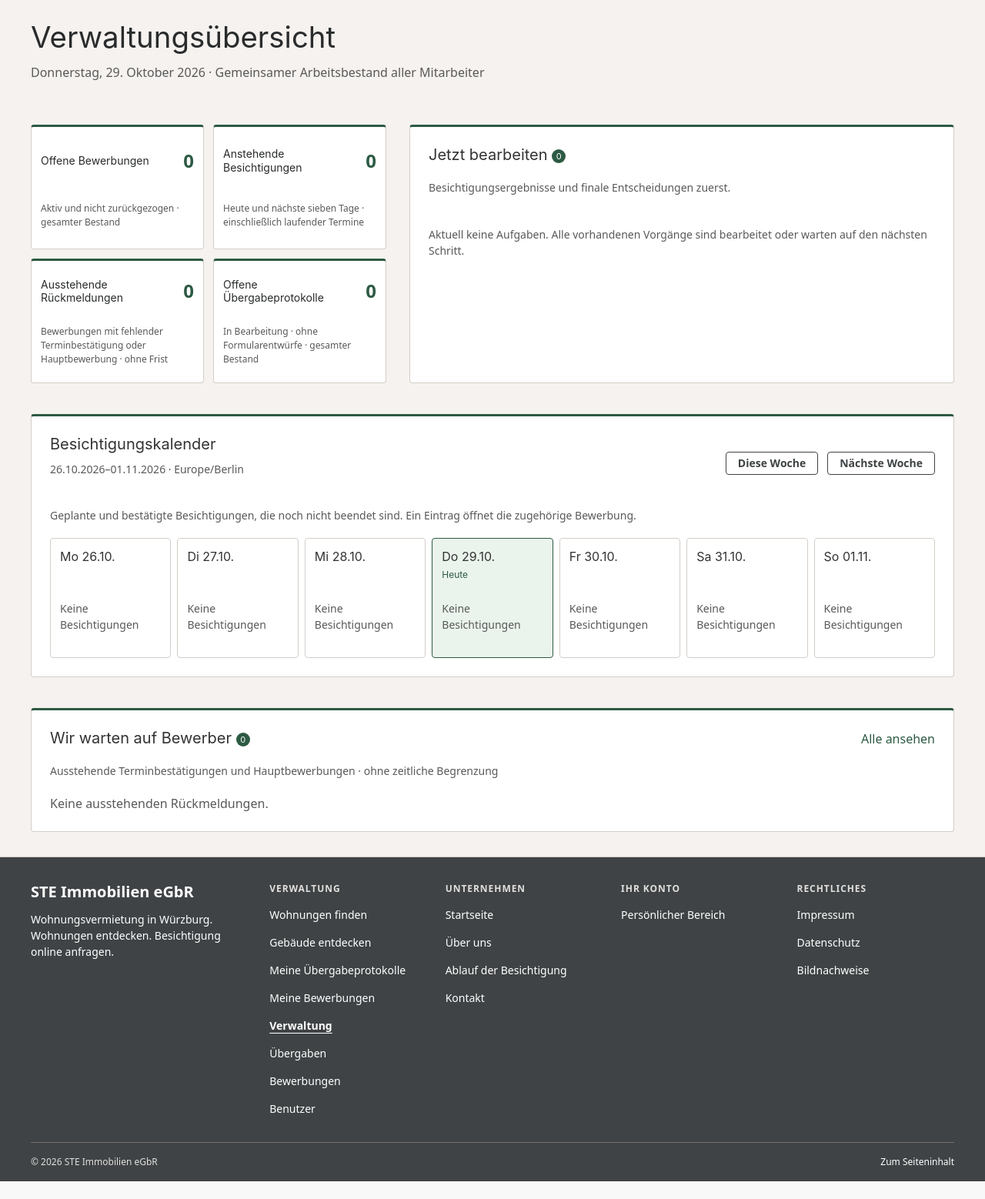
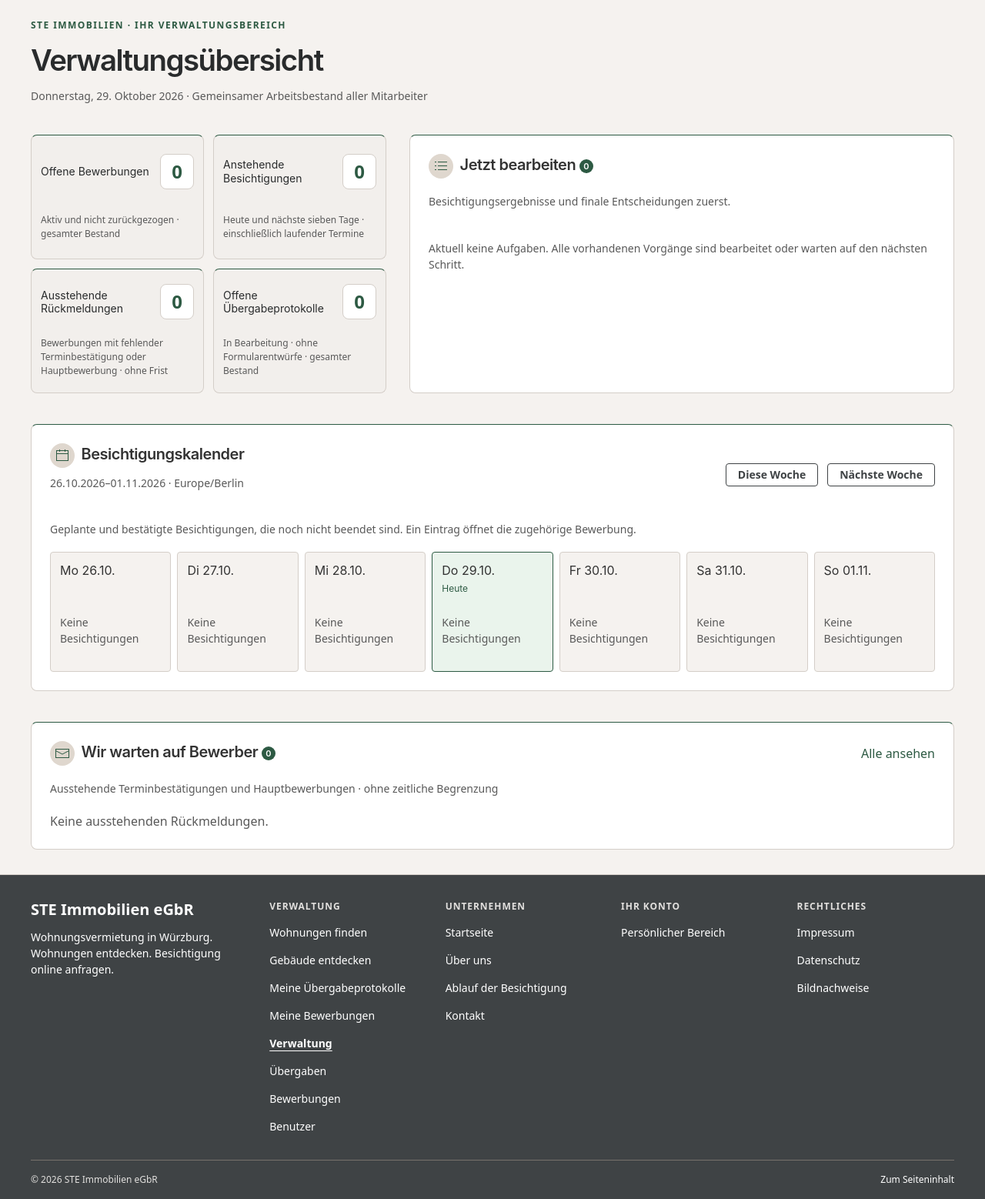
Before and after one commit to STEImmo/STEImmo, a Django app: page /verwaltung/ in a window 1280 px wide. Shown: the part 188-1746 px from the top of the page at 77% size. Before the commit the page ends 1723 px from the top, so only its background shows below. Run offline with Django 5.2, Linux system fonts and the light colour scheme; the visitor is signed in with stand-in values (Sample User, id 1); data that the repository does not hold is empty; parts of the project's set-up code (start-up, migrations or seed data) failed here and were passed over; some libraries are stand-ins or nearby versions.

Commit message:
style: update employee dashboard UI with improved layout, typography, and icons

```diff
--- a/static/css/app.css
+++ b/static/css/app.css
@@ -1932,6 +1932,65 @@ a:active,
     gap: var(--steimmo-space-sm);
 }
 
+.dashboard-heading .home-eyebrow {
+    margin-bottom: var(--steimmo-space-sm);
+}
+
+.dashboard-heading .home-title {
+    margin-bottom: var(--steimmo-space-sm);
+    font-size: clamp(1.75rem, 3vw, 2.5rem);
+    letter-spacing: -.04em;
+}
+
+.dashboard-heading__date {
+    max-width: 40rem;
+    margin: 0;
+    color: var(--steimmo-color-text-muted);
+    font-size: var(--steimmo-font-size-sm);
+}
+
+.dashboard-page .management-panel {
+    border-top-width: 1px;
+    border-radius: var(--steimmo-radius-md);
+}
+
+.dashboard-page .dashboard-metric {
+    background: var(--steimmo-color-surface-subtle);
+}
+
+.dashboard-section-icon {
+    display: inline-flex;
+    align-items: center;
+    justify-content: center;
+    width: 2rem;
+    height: 2rem;
+    margin-right: var(--steimmo-space-2xs);
+    border-radius: 50%;
+    background: var(--steimmo-color-surface-brand);
+    color: var(--steimmo-color-primary);
+    vertical-align: middle;
+}
+
+.dashboard-page .dashboard-section-heading > h2,
+.dashboard-page .dashboard-section-heading > div > h2 {
+    font-weight: 600;
+    letter-spacing: -.025em;
+}
+
+.dashboard-calendar__day {
+    background: var(--steimmo-color-surface-page);
+}
+
+.dashboard-calendar__entry {
+    padding-left: var(--steimmo-space-xs);
+    border-left: 2px solid var(--steimmo-color-primary);
+}
+
+.dashboard-calendar__entry:hover {
+    background: var(--steimmo-color-surface-brand);
+    text-decoration: none;
+}
+
 @media (min-width: 640px) {
     .dashboard-metrics {
         grid-template-columns: repeat(2, minmax(0, 1fr));
@@ -1996,7 +2055,16 @@ a:active,
 }
 
 .dashboard-metric__count {
-    display: block;
+    display: flex;
+    align-items: center;
+    justify-content: center;
+    min-width: 2.75rem;
+    min-height: 2.75rem;
+    padding: var(--steimmo-space-2xs);
+    box-sizing: border-box;
+    border: 1px solid var(--steimmo-color-border);
+    border-radius: var(--steimmo-radius-md);
+    background: var(--steimmo-color-surface);
     font-size: var(--steimmo-font-size-2xl);
     font-weight: 600;
     color: var(--steimmo-color-primary);
--- a/templates/base.html
+++ b/templates/base.html
@@ -6,7 +6,7 @@
     <meta name="viewport" content="width=device-width, initial-scale=1">
     <title>{% block title %}STE Immobilien eGbR{% endblock %}</title>
     <link rel="stylesheet" href="{% static 'vendor/uikit/uikit.min.css' %}">
-    <link rel="stylesheet" href="{% static 'css/app.css' %}?v=74">
+    <link rel="stylesheet" href="{% static 'css/app.css' %}?v=76">
 </head>
 <body class="site-shell">
     <a class="site-skip-link" href="#main-content">Zum Inhalt springen</a>
--- a/templates/wohnungsverwaltung/employee_dashboard.html
+++ b/templates/wohnungsverwaltung/employee_dashboard.html
@@ -5,12 +5,13 @@
 
 {% block content %}
 {% timezone "Europe/Berlin" %}
-<section class="uk-section management-page">
+<section class="uk-section management-page dashboard-page">
     <div class="uk-container">
         {% include "wohnungsverwaltung/_workspace_navigation.html" with area="management" %}
-        <div class="management-page__heading uk-margin-bottom">
-            <h1 class="uk-heading-small uk-margin-remove-bottom">Verwaltungsübersicht</h1>
-            <p class="uk-text-muted uk-margin-small-top">{{ today|date:"l, d. F Y" }} · Gemeinsamer Arbeitsbestand aller Mitarbeiter</p>
+        <div class="dashboard-heading uk-margin-medium-bottom">
+            <p class="home-eyebrow">STE Immobilien · Ihr Verwaltungsbereich</p>
+            <h1 class="home-title">Verwaltungsübersicht</h1>
+            <p class="dashboard-heading__date">{{ today|date:"l, d. F Y" }} · Gemeinsamer Arbeitsbestand aller Mitarbeiter</p>
         </div>
 
         <div class="{% if not list_title %}dashboard-summary {% endif %}uk-grid-medium uk-flex-top uk-margin-medium-bottom" uk-grid>
@@ -31,7 +32,7 @@
             <div class="uk-width-3-5@l">
                 <section class="dashboard-tasks management-panel uk-card uk-card-default uk-card-body" aria-labelledby="dashboard-tasks-title">
                     <div class="dashboard-section-heading">
-                        <h2 id="dashboard-tasks-title" class="uk-card-title uk-margin-remove">Jetzt bearbeiten <span class="uk-badge">{{ task_count }}</span></h2>
+                        <h2 id="dashboard-tasks-title" class="uk-card-title uk-margin-remove"><span class="dashboard-section-icon" uk-icon="list" aria-hidden="true"></span> Jetzt bearbeiten <span class="uk-badge">{{ task_count }}</span></h2>
                         {% if task_count %}<a href="?bereich=aufgaben">{% if task_count == 1 %}Aufgabe ansehen{% else %}Alle {{ task_count }} Aufgaben ansehen{% endif %}</a>{% endif %}
                     </div>
                     <p class="uk-text-meta">Besichtigungsergebnisse und finale Entscheidungen zuerst.</p>
@@ -64,7 +65,7 @@
             <section class="management-panel uk-card uk-card-default uk-card-body uk-margin-medium-bottom" aria-labelledby="dashboard-calendar-title" data-dashboard-calendar>
                 <div class="dashboard-section-heading">
                     <div>
-                        <h2 id="dashboard-calendar-title" class="uk-card-title uk-margin-remove">Besichtigungskalender</h2>
+                        <h2 id="dashboard-calendar-title" class="uk-card-title uk-margin-remove"><span class="dashboard-section-icon" uk-icon="calendar" aria-hidden="true"></span> Besichtigungskalender</h2>
                         <p class="uk-text-meta uk-margin-small-top" role="status">{{ week_start|date:"d.m.Y" }}–{{ week_last|date:"d.m.Y" }} · Europe/Berlin</p>
                     </div>
                     <nav class="dashboard-calendar-navigation" aria-label="Kalenderwochen">
@@ -98,7 +99,7 @@
 
             <section class="management-panel uk-card uk-card-default uk-card-body" aria-labelledby="dashboard-waiting-title">
                 <div class="dashboard-section-heading">
-                    <h2 id="dashboard-waiting-title" class="uk-card-title uk-margin-remove">Wir warten auf Bewerber <span class="uk-badge">{{ counts.waiting }}</span></h2>
+                    <h2 id="dashboard-waiting-title" class="uk-card-title uk-margin-remove"><span class="dashboard-section-icon" uk-icon="mail" aria-hidden="true"></span> Wir warten auf Bewerber <span class="uk-badge">{{ counts.waiting }}</span></h2>
                     <a href="{{ waiting_list_url }}">Alle ansehen</a>
                 </div>
                 <p class="uk-text-meta">Ausstehende Terminbestätigungen und Hauptbewerbungen · ohne zeitliche Begrenzung</p>
```
Also changed, not shown: README.md.
